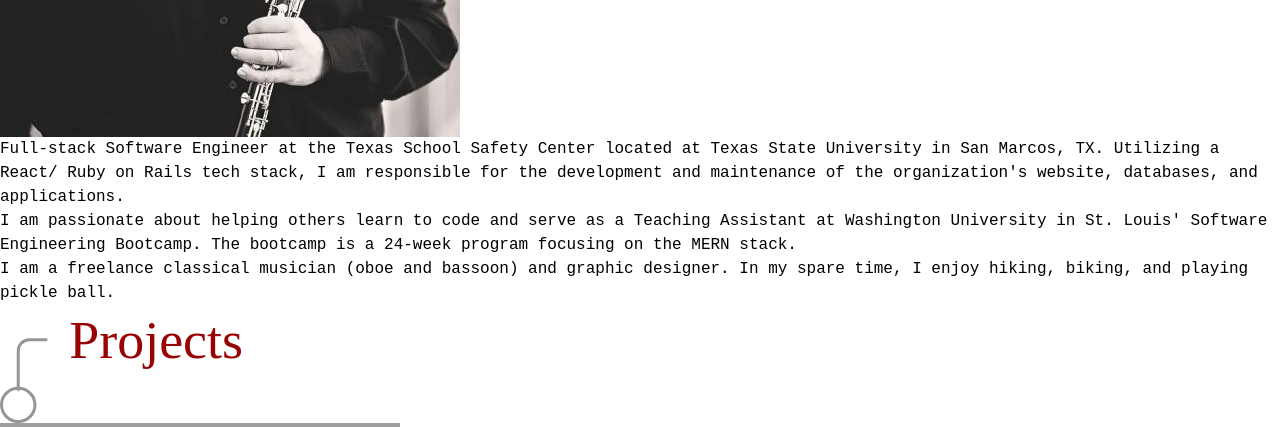
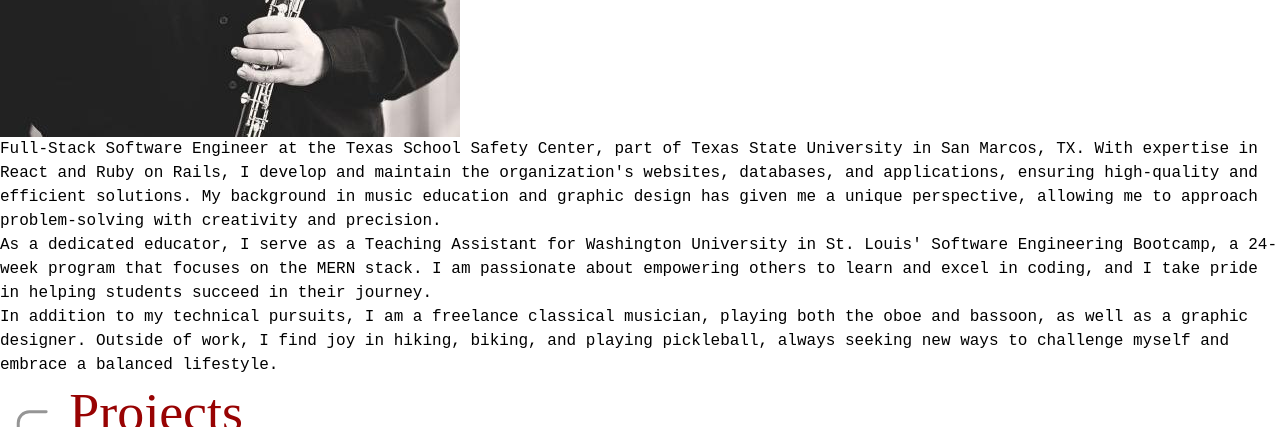
Before and after one commit to jdhawks2132/svelte-portfolio, a SvelteKit app: page / in a window 1280 px wide. Shown: the part 1940-2367 px from the top of the page. Built offline with nearby package versions, Linux system fonts and the light colour scheme; grey boxes are pictures that could not be loaded; a web font is replaced by a local one.

Commit message:
update about section

```diff
--- a/src/routes/+page.svelte
+++ b/src/routes/+page.svelte
@@ -46,23 +46,35 @@
 
 		<div class="p-1 text-sm sm:text-md md:p-4 xl:text-lg lg:p-6 text-gray-700 text-center w-11/12">
 			<p class="mt-4 sm:mt-0 mb-4 ">
-				<span class="text-red-800">Full-stack Software Engineer</span> at the Texas School Safety
-				Center located at Texas State University in San Marcos, TX. Utilizing a
-				<span class="text-red-800">React/ Ruby on Rails</span> tech stack, I am responsible for the development
-				and maintenance of the organization's website, databases, and applications.
+				Full-Stack Software Engineer at the <span class="text-red-800 font-semibold"
+					>Texas School Safety Center</span
+				>, part of Texas State University in San Marcos, TX. With expertise in
+				<span class="text-red-800 font-semibold">React</span>
+				and <span class="text-red-800 font-semibold">Ruby on Rails</span>, I develop and maintain
+				the organization's websites, databases, and applications, ensuring high-quality and
+				efficient solutions. My background in
+				<span class="text-red-800 font-semibold">music education</span>
+				and <span class="text-red-800 font-semibold">graphic design</span> has given me a unique perspective,
+				allowing me to approach problem-solving with creativity and precision.
+			</p>
+			<p class="mb-4">
+				As a dedicated educator, I serve as a <span class="text-red-800 font-semibold"
+					>Teaching Assistant</span
+				>
+				for Washington University in St. Louis' Software Engineering Bootcamp, a 24-week program that
+				focuses on the <span class="text-red-800 font-semibold">MERN stack</span>. I am passionate
+				about empowering others to learn and excel in coding, and I take pride in helping students
+				succeed in their journey.
 			</p>
 
 			<p class="mb-4">
-				I am passionate about helping others learn to code and serve as a <span class="text-red-800"
-					>Teaching Assistant</span
-				>
-				at Washington University in St. Louis' Software Engineering Bootcamp. The bootcamp is a 24-week
-				program focusing on the <span class="text-red-800">MERN</span> stack.
-			</p>
-
-			<p class="mb-4">
-				I am a freelance classical musician (oboe and bassoon) and graphic designer. In my spare
-				time, I enjoy hiking, biking, and playing pickle ball.
+				In addition to my technical pursuits, I am a freelance classical musician, playing both the
+				<span class="text-red-800 font-semibold">oboe</span> and
+				<span class="text-red-800 font-semibold">bassoon</span>, as well as a graphic designer.
+				Outside of work, I find joy in <span class="text-red-800 font-semibold">hiking</span>,
+				<span class="text-red-800 font-semibold">biking</span>, and playing
+				<span class="text-red-800 font-semibold">pickleball</span>, always seeking new ways to
+				challenge myself and embrace a balanced lifestyle.
 			</p>
 		</div>
 	</div>
```
